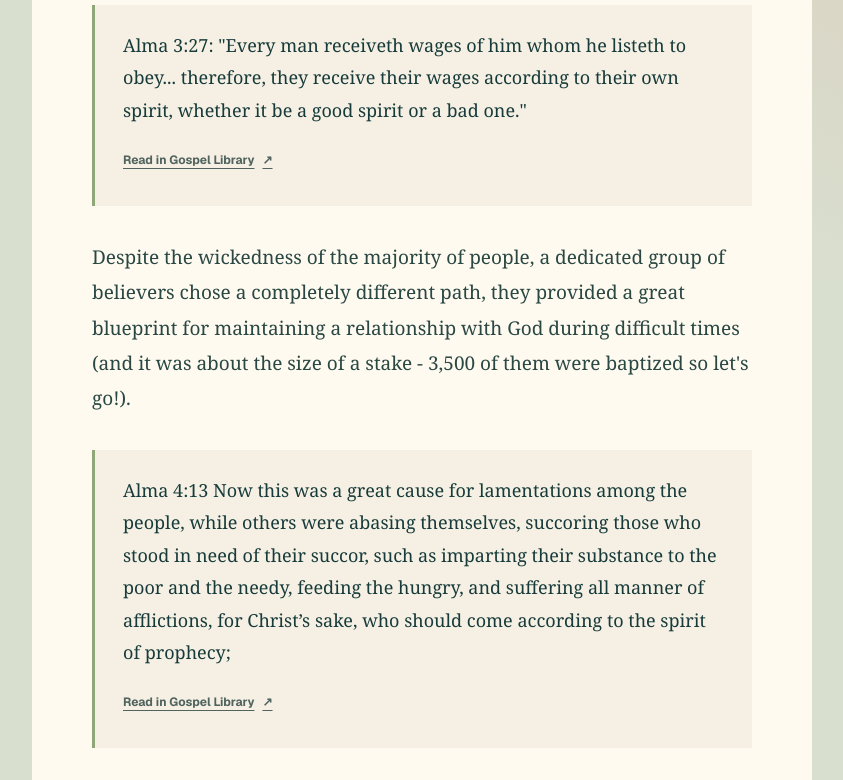
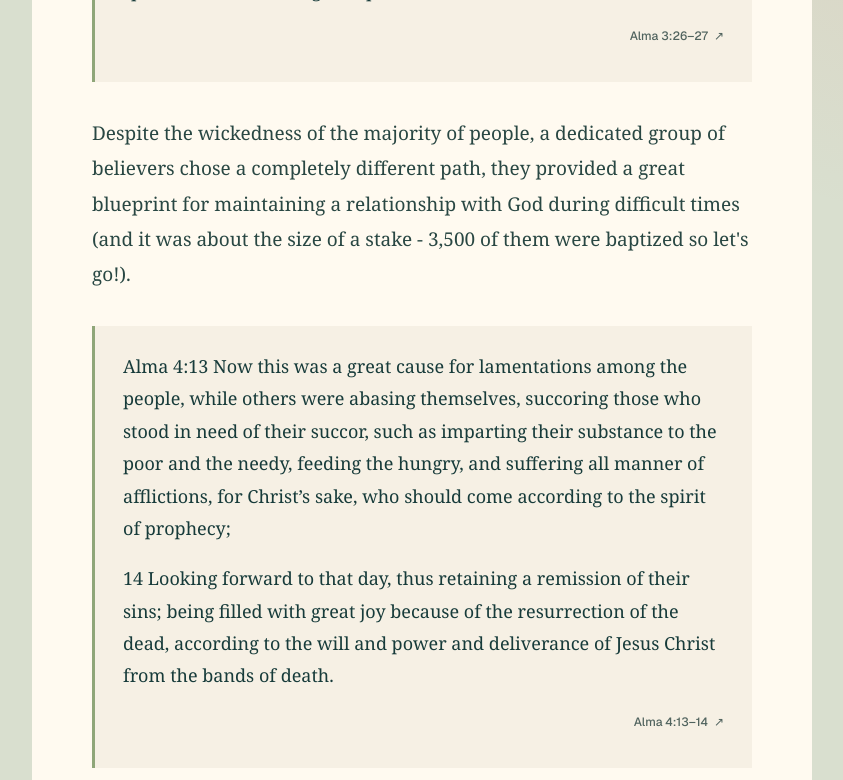
Before and after one commit to mckaycourt/solomon-islands-mission, a Next.js app: page /scripture-thoughts/alma-3-and-4 in a window 1280 px wide. Shown: the part 1360-2140 px from the top of the page, without its empty margins (218-1061 px from the left). Built offline with nearby package versions, Linux system fonts and the light colour scheme.

Commit message:
Group consecutive scripture verses and simplify source links

```diff
--- a/app/globals.css
+++ b/app/globals.css
@@ -360,13 +360,14 @@ footer > a:last-child { font-weight: 700; }
 .thought-copy > p { margin: 0 0 26px; }
 .thought-copy blockquote { margin: 34px 0; padding: 24px 28px; border-left: 3px solid var(--leaf-deep); background: var(--paper); color: var(--ink); box-shadow: none; transform: none; font: 18px/1.8 Georgia, serif; }
 .thought-copy blockquote p { margin: 0; }
+.thought-copy blockquote p + p { margin-top: 18px; }
 .thought-copy .thought-question { padding-left: 20px; border-left: 3px solid var(--coral); font-weight: bold; }
 .thought-chapters { margin-top: 24px; display: flex; flex-wrap: wrap; gap: 12px; letter-spacing: normal; text-transform: none; }
 .thought-chapters > span { margin-right: 4px; color: var(--ink-soft); font-size: 12px; }
 .thought-chapters a { min-height: 44px; padding: 9px 16px; border: 1px solid var(--line); border-radius: 999px; background: var(--paper); font-size: 13px; }
 .thought-chapters a:hover { border-color: var(--ink); }
-.thought-copy .scripture-source-link { min-height: 44px; margin-top: 12px; display: inline-flex; align-items: center; gap: 8px; color: var(--ink-soft); font: 700 12px/1.5 var(--font-geist-sans), Arial, sans-serif; text-decoration: underline; text-underline-offset: 4px; }
-.thought-copy .scripture-source-link:hover { color: var(--ink); }
+.thought-copy .scripture-source-link { min-height: 44px; margin-top: 8px; display: flex; width: fit-content; margin-left: auto; align-items: center; gap: 6px; color: var(--ink-soft); font: 500 12px/1.5 var(--font-geist-sans), Arial, sans-serif; text-decoration: none; }
+.thought-copy .scripture-source-link:hover { color: var(--ink); text-decoration: underline; text-underline-offset: 4px; }
 .scripture-source-link:focus-visible, .thought-chapters a:focus-visible { outline: 2px solid var(--coral); outline-offset: 4px; }
 
 @media (max-width: 850px) {
--- a/app/scripture-thoughts/[slug]/page.tsx
+++ b/app/scripture-thoughts/[slug]/page.tsx
@@ -35,9 +35,9 @@ export default async function ScriptureThoughtPage({ params }: { params: Promise
         <div className="thought-copy">
           {thought.blocks.map((block, index) => block.kind === "scripture" ? (
             <blockquote key={index}>
-              <p>{block.text}</p>
+              {block.paragraphs.map((paragraph, verseIndex) => <p key={verseIndex}>{paragraph}</p>)}
               <a className="scripture-source-link" href={block.url} aria-label={`Read ${block.reference} in Gospel Library`}>
-                Read in Gospel Library <span aria-hidden="true">↗</span>
+                {block.reference} <span aria-hidden="true">↗</span>
               </a>
             </blockquote>
           ) : (
--- a/app/scripture-thoughts/thoughts.ts
+++ b/app/scripture-thoughts/thoughts.ts
@@ -1,6 +1,6 @@
 type ThoughtBlock =
   | { kind: "paragraph" | "question"; text: string }
-  | { kind: "scripture"; text: string; url: string; reference: string };
+  | { kind: "scripture"; paragraphs: string[]; url: string; reference: string };
 
 export type ScriptureThought = {
   slug: string;
@@ -24,11 +24,25 @@ export const scriptureThoughts: ScriptureThought[] = [
       { kind: "paragraph", text: "Alma 3 and Alma 4 expose the rapid spiritual decline of the Nephite nation caused by pride, while simultaneously highlighting the righteous minority who anchored themselves to Christ through humility, covenants, and the Holy Ghost." },
       { kind: "paragraph", text: "Taken together, these chapters present a real warning for us, Elders and Sisters - outward distinctions and material wealth can breed divisions that will harm our unity but true security is found only in an inward, unwavering devotion to God." },
       { kind: "paragraph", text: "In Alma 3, the Nephites face the consequences of war with the Amlicites and Lamanites. The chapter focuses heavily on how people choose their own spiritual and physical destinies by aligning themselves with righteousness or rebellion." },
-      { kind: "scripture", reference: "Alma 3:26", url: "https://www.churchofjesuschrist.org/study/scriptures/bofm/alma/3?lang=eng&id=p26#p26", text: 'Alma 3:26: "And in one year were thousands and tens of thousands of souls sent to the eternal world, that they might reap their rewards according to their works, whether they were good or whether they were bad, to reap eternal happiness or eternal misery..."' },
-      { kind: "scripture", reference: "Alma 3:27", url: "https://www.churchofjesuschrist.org/study/scriptures/bofm/alma/3?lang=eng&id=p27#p27", text: 'Alma 3:27: "Every man receiveth wages of him whom he listeth to obey... therefore, they receive their wages according to their own spirit, whether it be a good spirit or a bad one."' },
+      {
+        kind: "scripture",
+        reference: "Alma 3:26–27",
+        url: "https://www.churchofjesuschrist.org/study/scriptures/bofm/alma/3?lang=eng&id=p26-p27#p26",
+        paragraphs: [
+          'Alma 3:26: "And in one year were thousands and tens of thousands of souls sent to the eternal world, that they might reap their rewards according to their works, whether they were good or whether they were bad, to reap eternal happiness or eternal misery..."',
+          'Alma 3:27: "Every man receiveth wages of him whom he listeth to obey... therefore, they receive their wages according to their own spirit, whether it be a good spirit or a bad one."',
+        ],
+      },
       { kind: "paragraph", text: "Despite the wickedness of the majority of people, a dedicated group of believers chose a completely different path, they provided a great blueprint for maintaining a relationship with God during difficult times (and it was about the size of a stake - 3,500 of them were baptized so let's go!)." },
-      { kind: "scripture", reference: "Alma 4:13", url: "https://www.churchofjesuschrist.org/study/scriptures/bofm/alma/4?lang=eng&id=p13#p13", text: "Alma 4:13 Now this was a great cause for lamentations among the people, while others were abasing themselves, succoring those who stood in need of their succor, such as imparting their substance to the poor and the needy, feeding the hungry, and suffering all manner of afflictions, for Christ’s sake, who should come according to the spirit of prophecy;" },
-      { kind: "scripture", reference: "Alma 4:14", url: "https://www.churchofjesuschrist.org/study/scriptures/bofm/alma/4?lang=eng&id=p14#p14", text: "14 Looking forward to that day, thus retaining a remission of their sins; being filled with great joy because of the resurrection of the dead, according to the will and power and deliverance of Jesus Christ from the bands of death." },
+      {
+        kind: "scripture",
+        reference: "Alma 4:13–14",
+        url: "https://www.churchofjesuschrist.org/study/scriptures/bofm/alma/4?lang=eng&id=p13-p14#p13",
+        paragraphs: [
+          "Alma 4:13 Now this was a great cause for lamentations among the people, while others were abasing themselves, succoring those who stood in need of their succor, such as imparting their substance to the poor and the needy, feeding the hungry, and suffering all manner of afflictions, for Christ’s sake, who should come according to the spirit of prophecy;",
+          "14 Looking forward to that day, thus retaining a remission of their sins; being filled with great joy because of the resurrection of the dead, according to the will and power and deliverance of Jesus Christ from the bands of death.",
+        ],
+      },
       { kind: "paragraph", text: "We think there are some questions from these chapters to ask ourselves." },
       { kind: "question", text: "Are their divisions among us that hurt our unity?" },
       { kind: "question", text: "If so, how can we humbly eliminate them so we too can be filled with great joy?" },
```
Also changed, not shown: 1 other file (tests, documents, lock files or other folders).
